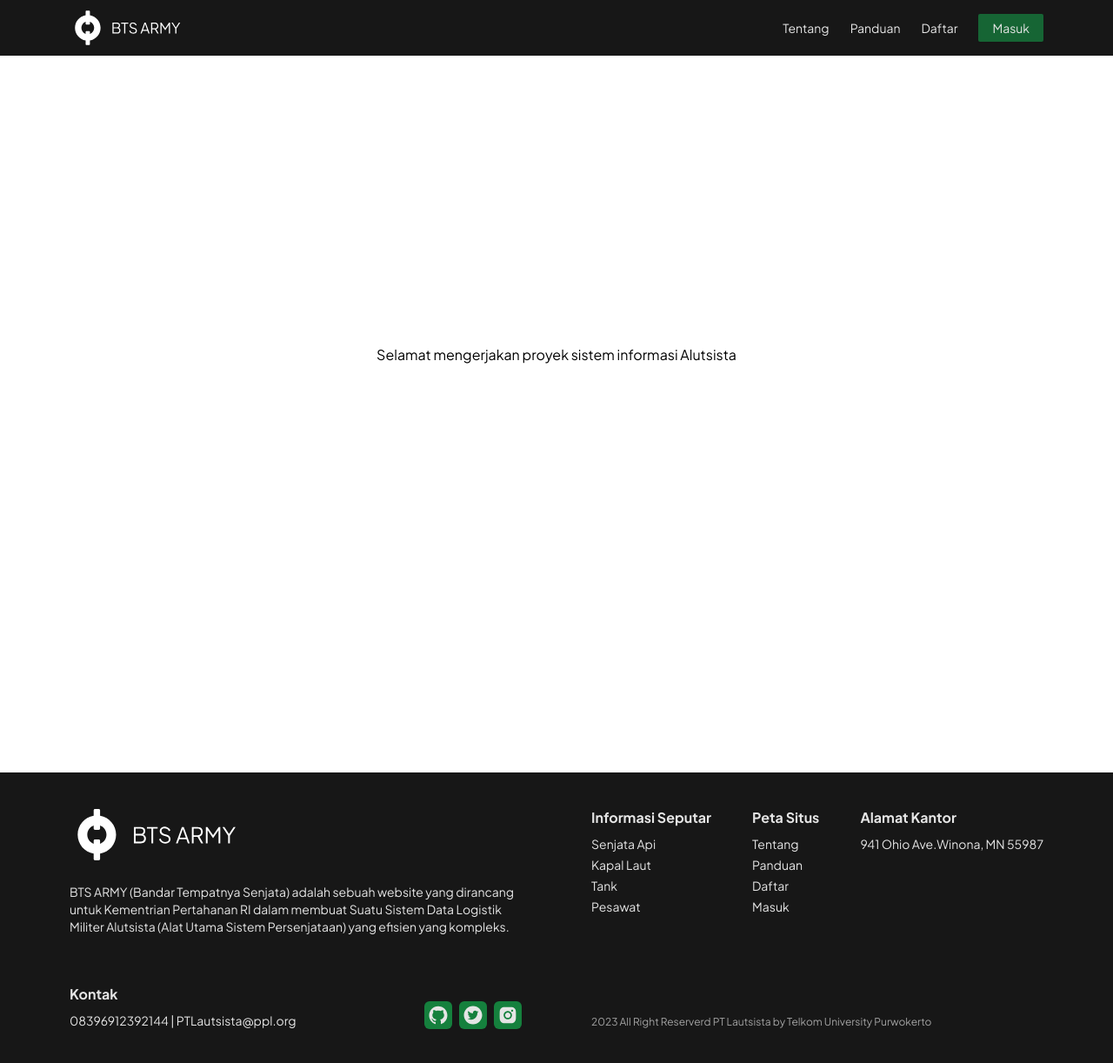
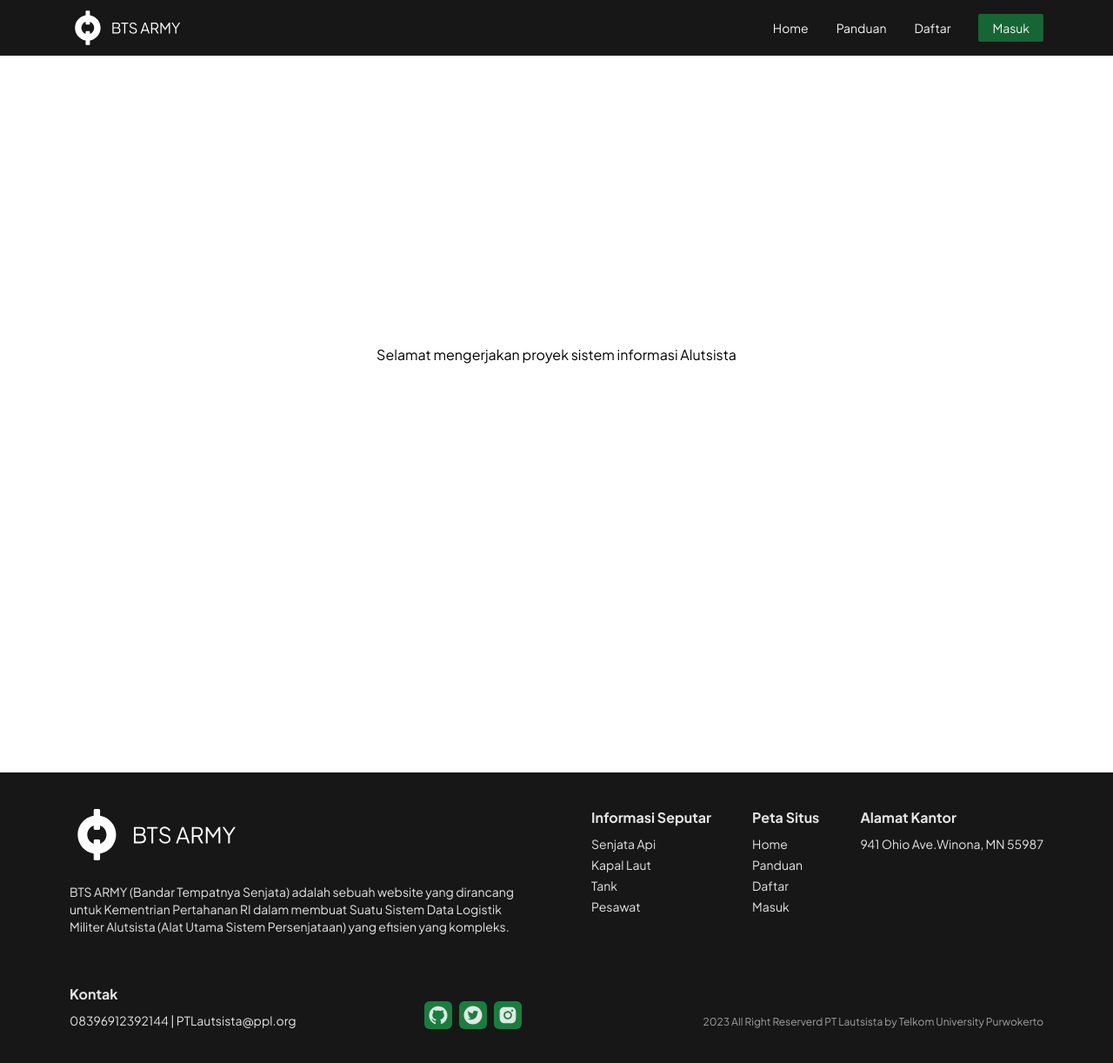
Before and after one commit to bangmar/sistem-informasi-alutsista, a Next.js app: page / in a window 1280 px wide. Shown: the whole page at 87% size. Built offline with nearby package versions, Linux system fonts and the light colour scheme.

Commit message:
improvement : link navbar and footer

```diff
--- a/src/components/molecules/footer/index.tsx
+++ b/src/components/molecules/footer/index.tsx
@@ -38,16 +38,24 @@ const Footer = () => {
 					</section>
 					<section>
 						<h1 className='font-bold text-base mb-2'>Peta Situs</h1>
-						<Link href={"/"} className='block mb-1'>
-							Tentang
+						<Link
+							href={"/"}
+							className='block mb-1 hover:underline transition-all duration-200 ease-in-out hover:font-bold'>
+							Home
 						</Link>
-						<Link href={"/panduan"} className='block mb-1'>
+						<Link
+							href={"/panduan"}
+							className='block mb-1 hover:underline transition-all duration-200 ease-in-out hover:font-bold'>
 							Panduan
 						</Link>
-						<Link href={"/daftar"} className='block mb-1'>
+						<Link
+							href={"/daftar"}
+							className='block mb-1 hover:underline transition-all duration-200 ease-in-out hover:font-bold'>
 							Daftar
 						</Link>
-						<Link href={"/masuk"} className='block mb-1'>
+						<Link
+							href={"/masuk"}
+							className='block mb-1 hover:underline transition-all duration-200 ease-in-out hover:font-bold'>
 							Masuk
 						</Link>
 					</section>
@@ -75,7 +83,7 @@ const Footer = () => {
 						</span>
 					</section>
 				</aside>
-				<aside className='flex items-end'>
+				<aside className='flex items-end justify-start md:justify-end'>
 					<p className='text-xs text-neutral-400 '>
 						2023 All Right Reserverd PT Lautsista by Telkom University
 						Purwokerto
--- a/src/components/molecules/navbar/index.tsx
+++ b/src/components/molecules/navbar/index.tsx
@@ -25,18 +25,18 @@ const Navbar = () => {
 			<nav
 				className={`${
 					isMenuToggled ? "-top-52" : "top-16"
-				} text-neutral-200 py-4 md:py-0 px-10 md:px-0  gap-4 md:gap-6 items-center text-sm flex flex-col md:flex-row bg-neutral-800 md:bg-transparent absolute  left-0 right-0 md:static transition-all duration-200 ease-in-out -z-10`}>
-				<Link href={"/"} className='hover:font-bold ease-in-out duration-300'>
-					Tentang
+				} text-neutral-100 py-4 md:py-0 px-10 md:px-0  gap-4 md:gap-8 items-center text-sm flex flex-col md:flex-row bg-neutral-800 md:bg-transparent absolute  left-0 right-0 md:static transition-all duration-200 ease-in-out -z-10`}>
+				<Link href={"/"} className='hover:font-bold ease-in-out duration-300 '>
+					Home
 				</Link>
 				<Link
 					href={"/panduan"}
-					className='hover:font-bold ease-in-out duration-300'>
+					className='hover:font-bold ease-in-out duration-300 '>
 					Panduan
 				</Link>
 				<Link
 					href={"/daftar"}
-					className='hover:font-bold ease-in-out duration-300'>
+					className='hover:font-bold ease-in-out duration-300 '>
 					Daftar
 				</Link>
 				<Button
```
Also changed, not shown: src/assets/home/hero.svg (added).
